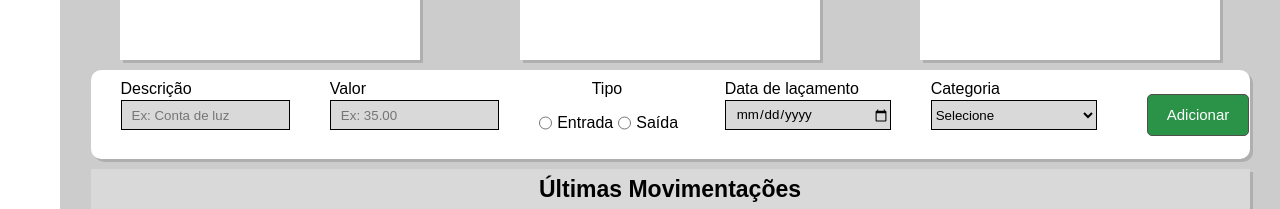
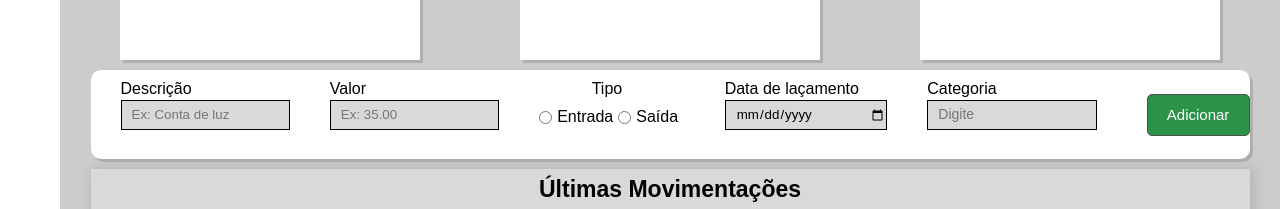
Before and after one commit to BrunoPS04/SA-4-Fase-FrontEnd, a React (Vite) app in the folder Front-End/BG-Financas/: page /home in a window 1280 px wide. Shown: the part 230-439 px from the top of the page. Built offline with nearby package versions, Linux system fonts and the light colour scheme.

Commit message:
atualizacaoFront

```diff
--- a/Front-End/BG-Financas/src/pages/Painel/index.css
+++ b/Front-End/BG-Financas/src/pages/Painel/index.css
@@ -134,15 +134,35 @@
   gap: 40px;
   border-radius: 10px;
   box-shadow: 3px 3px 0px 0px #00000025;
+}
 
-  input {
+.inpt-descricao,
+.inpt-valor,
+.inpt-data,
+.inpt-categoria {
   border: 1px solid #000;
   outline: none;
   background-color: #d9d9d9;
   height: 30px;
-    line-height: 1.5;
+  line-height: 2.3;
   padding-left: 10px;
 }
+
+.inpt-categoria::placeholder {
+  font-family: sans-serif;
+  font-size: 14px;
+}
+
+.nova-categoria {
+  border-top: 1px solid #000;
+}
+
+.btn-nova-categoria {
+  border: none;
+  outline: none;
+  cursor: pointer;
+  font-weight: 600;
+  color: #2b9348;
 }
 
 .opcao-descricao {
@@ -214,6 +234,7 @@
 .opcao-categoria {
   display: flex;
   flex-direction: column;
+  position: relative;
   height: 100%;
   width: 15%;
   padding-top: 10px;
@@ -223,12 +244,36 @@
     height: 20px;
   }
 
-  select {
-    border: 1px solid #000;
-    outline: none;
-    background-color: #d9d9d9;
-    height: 30px;
+  .sugestoes-categorias {
+    list-style-type: none;
+    margin-top: 49.96px;
+    padding: 0;
+    position: absolute;
+    background-color: white;
+    border: 1px solid #ccc;
+    width: 100%;
+    max-height: 150px;
+    overflow-y: auto;
+    z-index: 1;
   }
+
+  .sugestoes-categorias li {
+    padding: 8px;
+    cursor: pointer;
+  }
+
+  .sugestoes-categorias li:hover {
+    background-color: #eee;
+    opacity: 0.75;
+  }
+
+  .nova-categoria {
+    padding: 8px;
+    text-align: center;
+    background-color: #f0f0f0;
+    cursor: pointer;
+  }
+
 }
 
 .div-btn-adicionar {
@@ -257,7 +302,7 @@
   height: 100%;
   width: 95%;
   background-color: var(--background_painel_movimentacoes);
-  box-shadow: 3px 3px 0px 0px #00000025;
+  box-shadow: 3px 0px 15px 0px #00000025;
   transition: all 0.3s ease-in-out;
 }
 
--- a/Front-End/BG-Financas/src/pages/Painel/index.jsx
+++ b/Front-End/BG-Financas/src/pages/Painel/index.jsx
@@ -9,7 +9,6 @@ function Painel() {
   const [descricao, setDescricao] = useState("");
   const [valor, setValor] = useState("");
   const [tipo, setTipo] = useState("");
-  const [categoria, setCategoria] = useState("");
   const [data, setData] = useState("");
   const [movimentacoes, setMovimentacoes] = useState([]);
   const [modalIsOpen, setModalIsOpen] = useState(false);
@@ -28,6 +27,40 @@ function Painel() {
   };
 
   const { receitaMesal, despesaMesal, saldoMesal } = calcularValores();
+
+  const [categoria, setCategoria] = useState('');
+  const [categorias, setCategorias] = useState([
+    'Alimentação',
+    'Transporte',
+    'Lazer',
+    'Saúde',
+    'Moradia',
+    'Bonificação',
+    'Educação',
+    ''
+  ]);
+
+  const [sugestoes, setSugestoes] = useState([]);
+  const [novaCategoria, setNovaCategoria] = useState('');
+
+  const handleCategoriaChange = (e) => {
+
+    const valorDigitado = e.target.value;
+    setCategoria(valorDigitado);
+
+    const novasSugestoes = categorias.filter((cat) =>
+      cat.toLowerCase().includes(valorDigitado.toLowerCase())
+    );
+    setSugestoes(novasSugestoes);
+  };
+
+  const handleAdicionarNovaCategoria = () => {
+    if (categoria && !categorias.includes(categoria)) {
+      setCategorias([...categorias, categoria]);
+      setSugestoes([]);
+      setCategoria('');
+    }
+  };
 
   const adicionarMovimentacao = () => {
     const novaMovimentacao = {
@@ -134,6 +167,7 @@ function Painel() {
           <label>Descrição</label>
 
           <input
+            className="inpt-descricao"
             type="text"
             placeholder="Ex: Conta de luz"
             value={descricao}
@@ -145,6 +179,7 @@ function Painel() {
           <label>Valor</label>
 
           <input
+            className="inpt-valor"
             type="text"
             placeholder="Ex: 35.00"
             value={valor}
@@ -182,6 +217,7 @@ function Painel() {
           <label>Data de laçamento</label>
 
           <input
+          className="inpt-data"
             type="date"
             value={data}
             onChange={(e) => setData(e.target.value)}
@@ -190,19 +226,27 @@ function Painel() {
 
         <div className="opcao-categoria">
           <label>Categoria</label>
+          <input
+            className="inpt-categoria"
+            type="text"
+            value={categoria}
+            onChange={handleCategoriaChange}
+            placeholder="Digite"
+            maxLength={30}
+          />
 
-          <select
-            value={categoria}
-            onChange={(e) => setCategoria(e.target.value)}
-          >
-            <option value="">Selecione</option>
-            <option value="Alimentação">Alimentação</option>
-            <option value="Transporte">Transporte</option>
-            <option value="Lazer">Lazer</option>
-            <option value="Saúde">Saúde</option>
-            <option value="Moradia">Moradia</option>
-            <option value="Outros">Outros</option>
-          </select>
+          {categoria && (
+            <ul className="sugestoes-categorias">
+              {sugestoes.map((sugestao, index) => (
+                <li key={index} onClick={() => setCategoria(sugestao)}>
+                  {sugestao}
+                </li>
+              ))}
+              <div className="nova-categoria" onClick={handleAdicionarNovaCategoria}>
+                <button className="btn-nova-categoria">Criar categoria: "{categoria}"</button>
+              </div>
+            </ul>
+          )}
         </div>
 
         <div className="div-btn-adicionar">
@@ -314,7 +358,9 @@ function Painel() {
                 <option value="Moradia">Moradia</option>
                 <option value="Outros">Outros</option>
               </select>
+
             </div>
+
             <div className="card-modal-tipo">
 
               <label>Tipo</label>
@@ -341,8 +387,8 @@ function Painel() {
 
           </div>
           <div className="modal-btns">
-          <button onClick={salvarMovimentacao}>Salvar</button>
-          <button onClick={() => setModalIsOpen(false)}>Fechar</button>
+            <button onClick={salvarMovimentacao}>Salvar</button>
+            <button onClick={() => setModalIsOpen(false)}>Cancelar</button>
           </div>
         </div>
       </Modal>
--- a/Front-End/BG-Financas/src/pages/Relatorios/index.css
+++ b/Front-End/BG-Financas/src/pages/Relatorios/index.css
@@ -145,5 +145,6 @@
     height: 100%;
     width: 95%;
     background-color: var(--background_painel_movimentacoes);
+    box-shadow: 3px 0px 15px 0px #00000025;
     transition: all 0.3s ease-in-out;
 }
--- a/Front-End/BG-Financas/src/pages/Relatorios/index.jsx
+++ b/Front-End/BG-Financas/src/pages/Relatorios/index.jsx
@@ -65,7 +65,7 @@ function Relatorios() {
             <div className="body-relatorios">
                 <div className="filtros">
                     <div className="header-filtros">
-                        <h2 className='h2Filtros'><u>Filtros</u></h2>
+                        <h2 className='h2Filtros'><u>Filtro</u></h2>
                     </div>
                     <div className="body-filtros">
                         {/* <div className="escolhas">
@@ -73,7 +73,6 @@ function Relatorios() {
                             <select name="slcGrafico" id="slcGrafico" className="slcPrincipais" onChange={handleGraficoChange}>
                                 <option value=""></option>
                                 <option value="pizza">Pizza</option>
-                                <option value="barras">Barras</option>
                                 <option value="colunas">Colunas</option>
                             </select>
                         </div> */}
```
Lines whose indentation alone changed are shown as unchanged.
